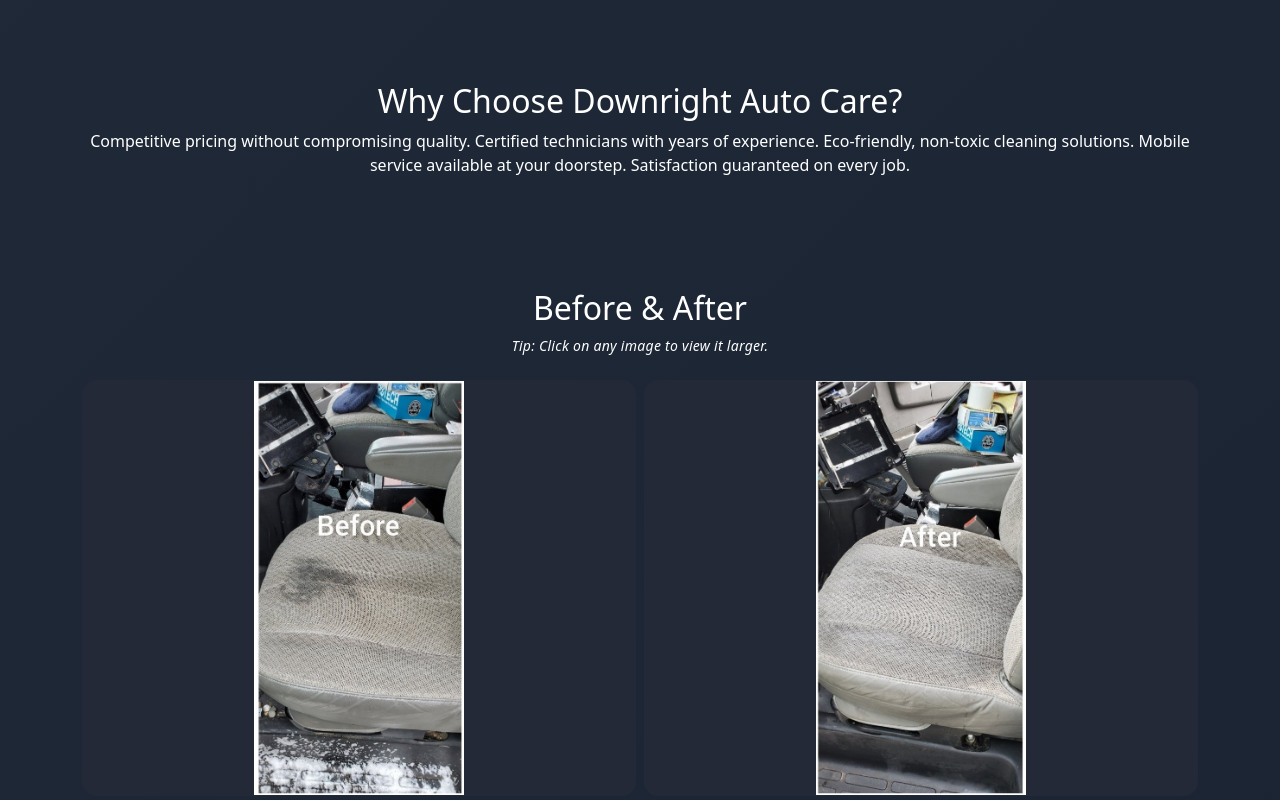
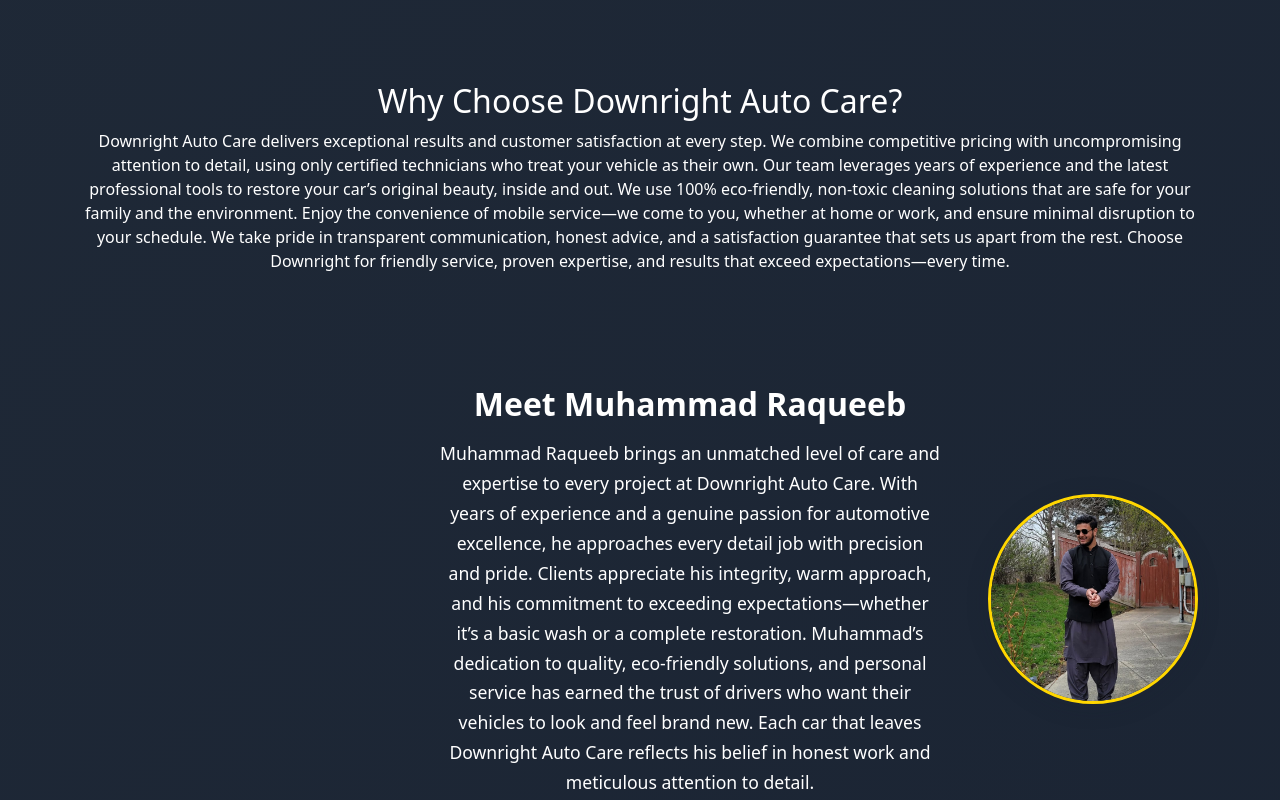
Before and after one commit to usmanAfzalKhan/downright-auto-care-site, a React (Vite) app: page /about in a window 1280 px wide. Shown: the part 340-1140 px from the top of the page. Built offline with nearby package versions, Linux system fonts and the light colour scheme.

Commit message:
Enhance WhyChoose section: Expanded paragraph to highlight Downright Auto Care’s expertise, eco-friendly products, mobile convenience, attention to detail, and satisfaction guarantee for stronger customer appeal.

```diff
--- /dev/null
+++ b/src/components/Owner.jsx
@@ -0,0 +1,38 @@
+// src/components/Owner.jsx
+import React from "react";
+
+export default function Owner() {
+  return (
+    <section className="about-owner py-5">
+      <div className="container d-flex flex-column flex-md-row align-items-center justify-content-center">
+        {/* Text block (left on desktop, centered on mobile) */}
+        <div
+          className="owner-info text-center text-md-center"
+          style={{
+            maxWidth: 500,
+            margin: "0 0 0 auto", // push left on desktop, center on mobile
+          }}
+        >
+          <h2 className="mb-3" style={{ fontWeight: 700 }}>Meet Muhammad Raqueeb</h2>
+          <p style={{ fontSize: "1.1rem", lineHeight: 1.7 }}>
+            Muhammad Raqueeb brings an unmatched level of care and expertise to every project at Downright Auto Care. With years of experience and a genuine passion for automotive excellence, he approaches every detail job with precision and pride. Clients appreciate his integrity, warm approach, and his commitment to exceeding expectations—whether it’s a basic wash or a complete restoration. Muhammad’s dedication to quality, eco-friendly solutions, and personal service has earned the trust of drivers who want their vehicles to look and feel brand new. Each car that leaves Downright Auto Care reflects his belief in honest work and meticulous attention to detail.
+          </p>
+        </div>
+        {/* Owner image (right on desktop, centered on mobile) */}
+        <img
+          src="/images/owner.jpeg"
+          alt="Muhammad Raqueeb"
+          className="owner-img mb-4 mb-md-0 ms-md-5"
+          style={{
+            width: 210,
+            height: 210,
+            objectFit: "cover",
+            borderRadius: "50%",
+            boxShadow: "0 4px 24px rgba(22,33,50,0.13)",
+            border: "3px solid #FFD600",
+          }}
+        />
+      </div>
+    </section>
+  );
+}
--- a/src/components/WhyChoose.jsx
+++ b/src/components/WhyChoose.jsx
@@ -7,7 +7,7 @@
       <div className="container">
         <h2>Why Choose Downright Auto Care?</h2>
         <p>
-          Competitive pricing without compromising quality. Certified technicians with years of experience. Eco-friendly, non-toxic cleaning solutions. Mobile service available at your doorstep. Satisfaction guaranteed on every job.
+          Downright Auto Care delivers exceptional results and customer satisfaction at every step. We combine competitive pricing with uncompromising attention to detail, using only certified technicians who treat your vehicle as their own. Our team leverages years of experience and the latest professional tools to restore your car’s original beauty, inside and out. We use 100% eco-friendly, non-toxic cleaning solutions that are safe for your family and the environment. Enjoy the convenience of mobile service—we come to you, whether at home or work, and ensure minimal disruption to your schedule. We take pride in transparent communication, honest advice, and a satisfaction guarantee that sets us apart from the rest. Choose Downright for friendly service, proven expertise, and results that exceed expectations—every time.
         </p>
       </div>
     </section>
--- a/src/pages/About.jsx
+++ b/src/pages/About.jsx
@@ -4,12 +4,14 @@
 import AboutInfo from '../components/AboutInfo';
 import WhyChoose from '../components/WhyChoose';
 import BeforeAfterGallery from '../components/BeforeAfterGallery';
+import Owner from '../components/Owner';
 
 export default function About() {
   return (
     <>
       <AboutInfo />
       <WhyChoose />
+      <Owner />
       <BeforeAfterGallery />
     </>
   );
```
Also changed, not shown: public/images/owner.jpeg (added).
